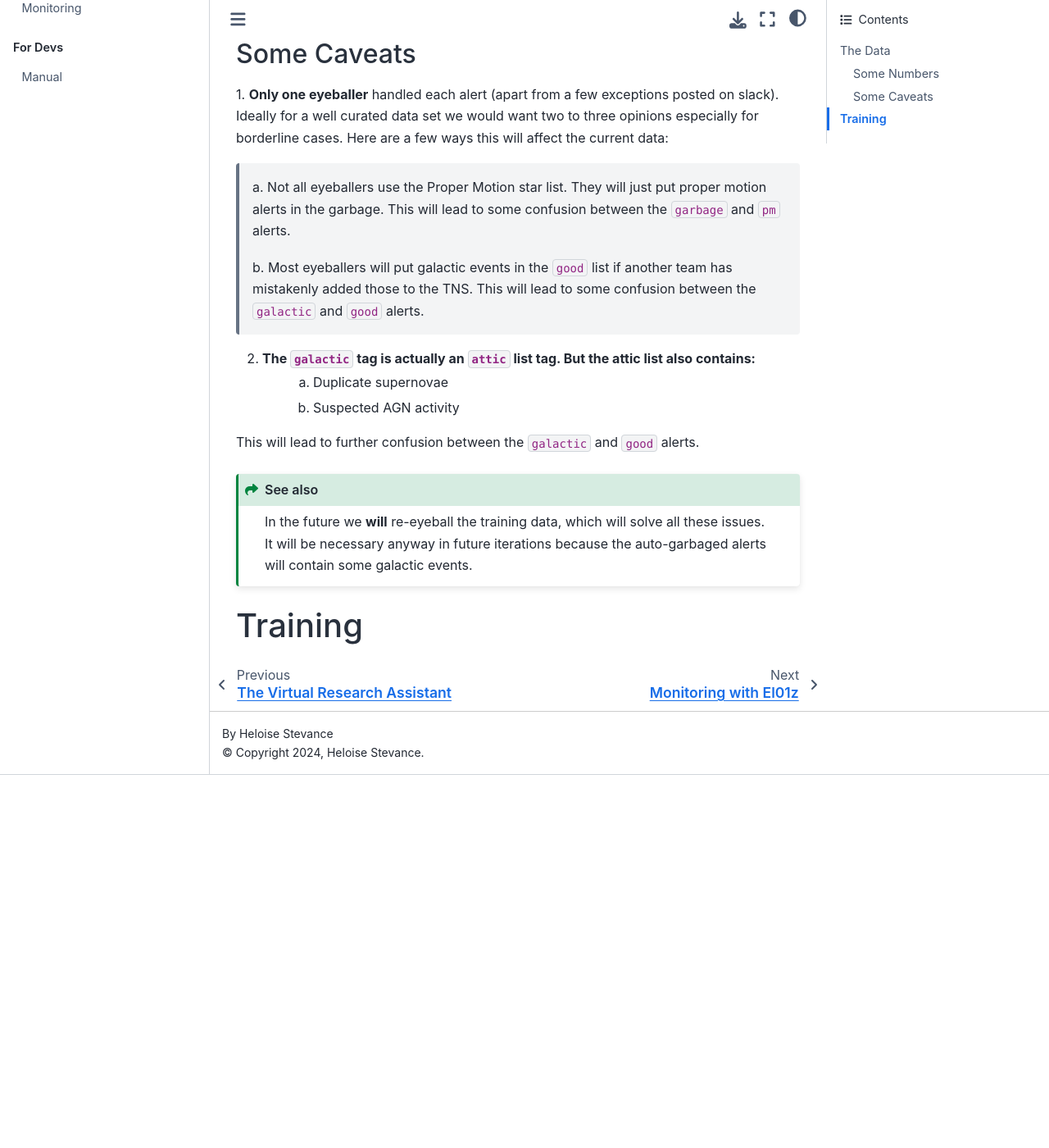
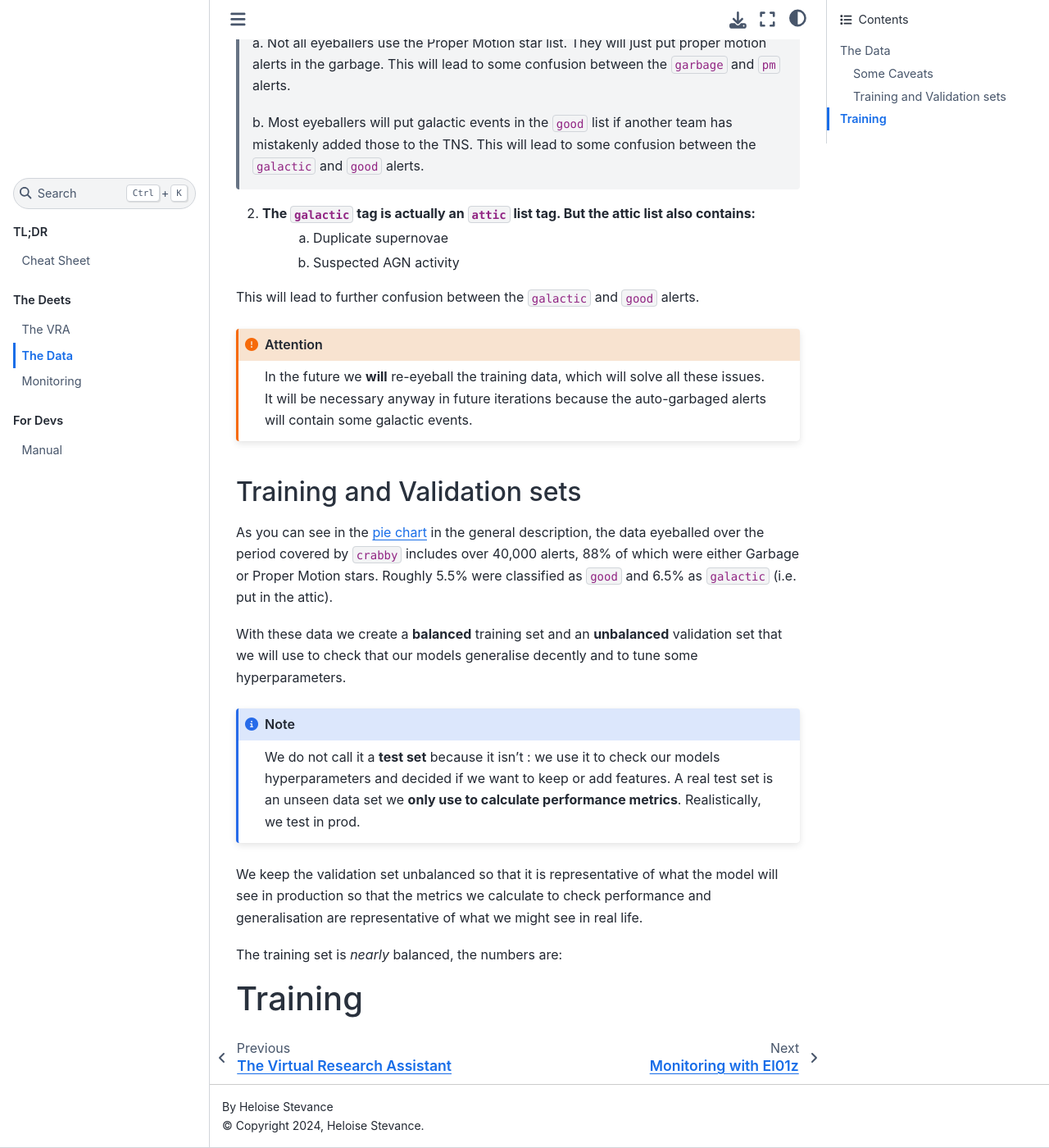
Before and after one commit to HeloiseS/atlasvras, a Sphinx documentation site: the page built from docs/source/models.rst, in a window 1280 px wide and 1400 px high, scrolled down 866 px. Shown: the whole window at 82% size. Built offline with Sphinx 7.4.7 and the Sphinx Book theme 1.1.4, drawn with Linux system fonts in a browser that asks for light colours; before the commit the page ends 1811 px from its top, so only the background shows below that; some of the changed text lies outside the part shown.

Commit message:
trying a table

```diff
--- a/docs/source/models.rst
+++ b/docs/source/models.rst
@@ -26,13 +26,6 @@
 and gathering will have to take that into account.**
 
 
-Some Numbers
-~~~~~~~~~~~~~~~~~~~~~~
-As you can see in the `pie chart <about.html>`_ in the general description,
-the data eyeballed over the period covered by ``crabby`` includes over
-40,000 alerts, 88% of which were either Garbage or Proper Motion stars.
-
-
 Some Caveats
 ~~~~~~~~~~~~~~~~~~~~
 1. **Only one eyeballer** handled each alert (apart from a few exceptions
@@ -53,10 +46,47 @@
 
 This will lead to further confusion between the ``galactic`` and ``good`` alerts.
 
-.. seealso::
+.. attention::
    In the future we **will** re-eyeball the training data, which will solve all these issues.
    It will  be necessary anyway in future iterations because the auto-garbaged
    alerts will contain some galactic events.
 
+Training and Validation sets
+~~~~~~~~~~~~~~~~~~~~~~~~
+As you can see in the `pie chart <about.html>`_ in the general description,
+the data eyeballed over the period covered by ``crabby`` includes over
+40,000 alerts, 88% of which were either Garbage or Proper Motion stars.
+Roughly 5.5% were classified as ``good`` and 6.5% as ``galactic`` (i.e. put
+in the attic).
+
+With these data we create a **balanced** training set and an **unbalanced**
+validation set that we will use to check that our models generalise decently and
+to tune some hyperparameters.
+
+.. note::
+   We do not call it a **test set** because it isn't : we use it to check our models
+   hyperparameters and decided if we want to keep or add features. A real test set
+   is an unseen data set we **only use to calculate performance metrics**.
+   Realistically, we test in prod.
+
+We keep the validation set unbalanced so that it is representative of
+what the model will see in production so that the metrics we calculate to
+check performance and generalisation are representative of what we might
+see in real life.
+
+The training set is *nearly* balanced, the numbers are:
+
+====== =======
+Label      Number
+====== =======
+galactic  2210
+garbage 2200
+pm          2200
+good       1908
+====== =======
+
+
+
+
 Training
 ---------------
```
